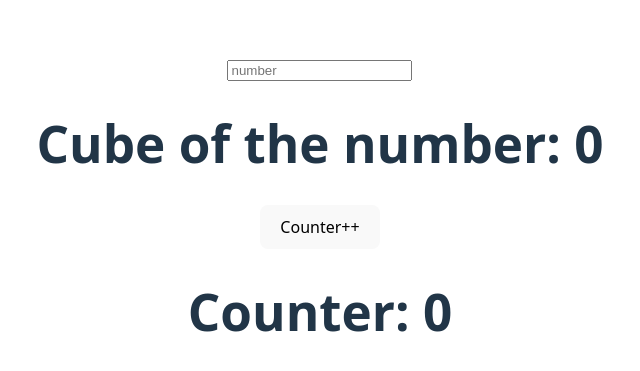
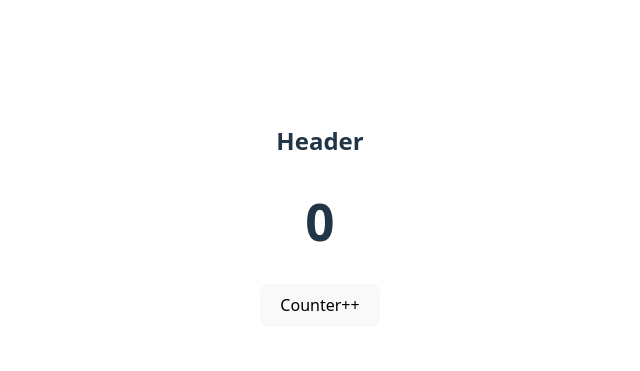
Before and after one commit to roirude/learn_react, a React (Vite) app in the folder hook-practice/: page / in a window 1280 px wide. Shown: the part 185-556 px from the top of the page, without its empty margins (320-960 px from the left). Built offline with nearby package versions, Linux system fonts and the light colour scheme.

Commit message:
Complete useCallback hook learning

```diff
--- a/hook-practice/src/App.tsx
+++ b/hook-practice/src/App.tsx
@@ -1,26 +1,18 @@
 
-import { useMemo, useState } from 'react'
+import { useCallback, useState } from 'react'
 import './App.css'
+import Header from './components/Header'
 
 function App() {
-  const [number, setNumber] = useState(0)
   const [counter, setCounter] = useState(0)
 
-  function cubeNum(num: number) {
-    console.log("Calculation Done!")
-    return Math.pow(num, 3)
-  }
-
-  const result = useMemo(() => {
-    return cubeNum(number)
-  }, [number])
+  const fn = useCallback(() => { }, [])
 
   return (
     <>
-      <input type="number" placeholder='number' onChange={(e) => setNumber(Number(e.target.value))} />
-      <h1>Cube of the number: {result}</h1>
+      <Header fn={fn} />
+      <h1>{counter}</h1>
       <button onClick={() => setCounter(prev => prev + 1)}>Counter++</button >
-      <h1>Counter: {counter}</h1>
     </>
   )
 }
--- /dev/null
+++ b/hook-practice/src/components/Header.tsx
@@ -0,0 +1,15 @@
+import React from 'react'
+
+interface HeaderProps {
+    fn : () => void
+}
+
+function Header({ fn } : HeaderProps) {
+    console.log(fn)
+    console.log("Header rendered!")
+    return (
+        <h2>Header</h2>
+    )
+}
+
+export default React.memo(Header)
```
